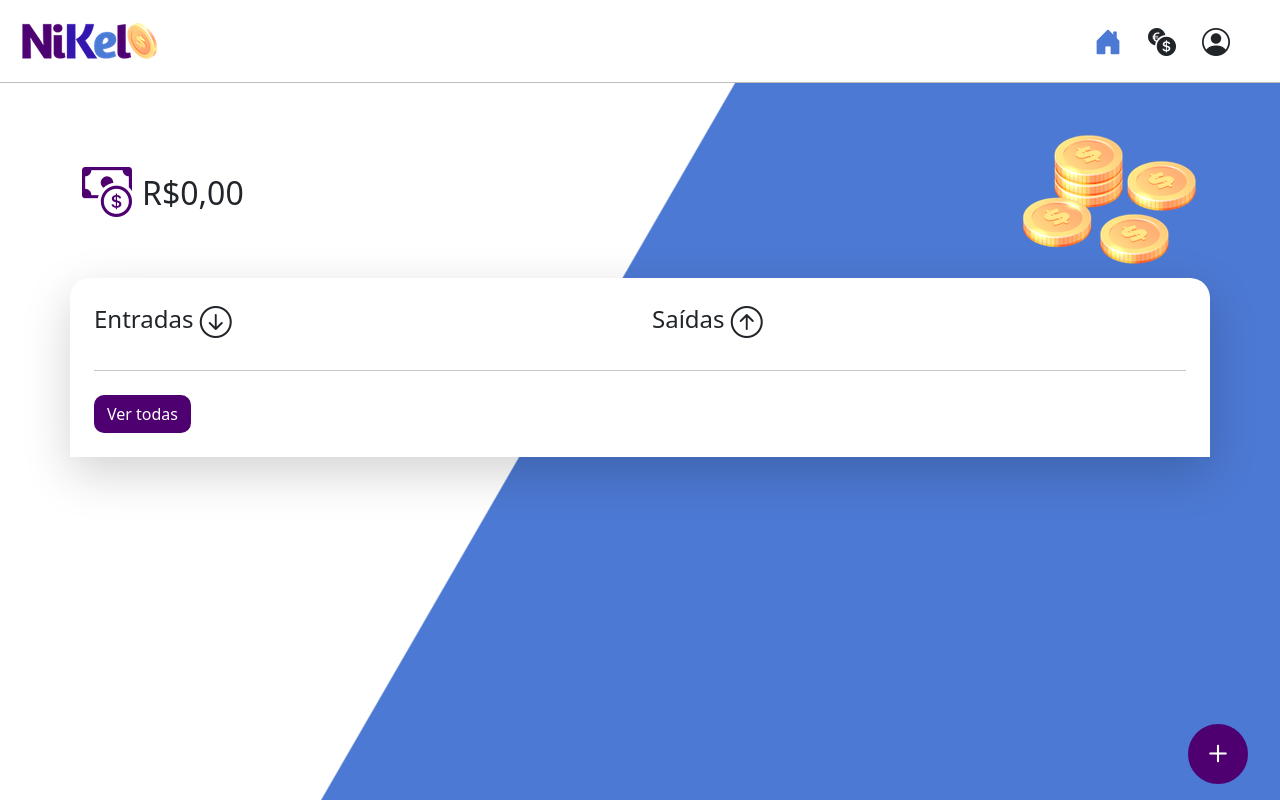
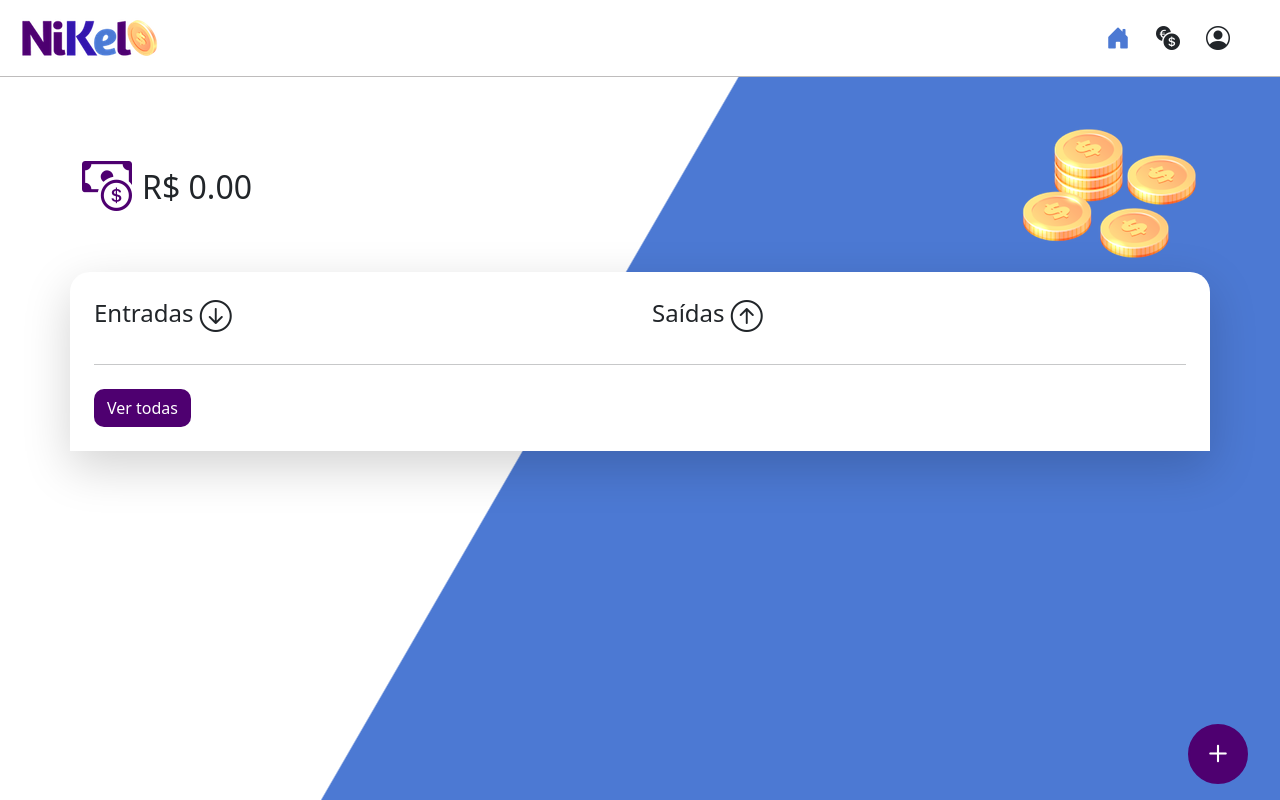
Before and after one commit to LorelayGalery/N-kel, a plain HTML site: page public/home.html in a window 1280 px wide. Drawn offline with nearby package versions, Linux system fonts and the light colour scheme; sample sign-in values are in the browser's storage.

Commit message:
Atualizado

```diff
--- a/public/JS/home.js
+++ b/public/JS/home.js
@@ -82,12 +82,12 @@ function getCashIn() {
         }
 
         for (let index = 0; index < limit; index++) {
-            cashInHtml += '
+            cashInHtml += `
             <div class="row mb-4">
                 <div class="col-12">
                     <h3 class="fs-2">R$ ${cashIn[index].value.toFixed(2)}</h3>
                     <div class="container p-0">
-                        <div class="row">
+                        '<div class="row">'
                             <div class="col-12 col-md-8">
                                 <p>${cashIn[index].description}</p>
                             </div>
@@ -98,7 +98,7 @@ function getCashIn() {
                     </div>
                 </div>
             </div>
-            '
+             `
         }
 
         document.getElementById("cash-in-list").innerHTML = cashInHtml;
@@ -121,7 +121,7 @@ function getCashOut() {
         }
 
         for (let index = 0; index < limit; index++) {
-            cashInHtml += '
+            cashInHtml += `
             <div class="row mb-4">
                 <div class="col-12">
                     <h3 class="fs-2">R$ ${cashIn[index].value.toFixed(2)}</h3>
@@ -137,7 +137,7 @@ function getCashOut() {
                     </div>
                 </div>
             </div>
-            '
+            `
         }
 
         document.getElementById("cash-out-list").innerHTML = cashInHtml;
@@ -156,7 +156,7 @@ function getTotal() {
         }
     });
 
-    document.getElementById("total").innerHTML = 'R$ ${total.toFixed(2)}';
+    document.getElementById("total").innerHTML = `R$ ${total.toFixed(2)}`;
 }
 
 function saveData(data) {
--- a/public/home.html
+++ b/public/home.html
@@ -27,20 +27,20 @@
               <div class="collapse navbar-collapse justify-content-end" id="navbarSupportedContent">
                 <div class="d-flex menu">
                     <a href="home.html"><button class="btn" type="button"><i
-                                class="bi bi-house-door-fill fs-3 color-secondary"></i></button></a>
+                                class="bi bi-house-door-fill fs-4 color-secondary"></i></button></a>
                     <a href="transactions.html"><button class="btn" type="button"><i
-                                class="bi bi-currency-exchange fs-3"></i></button></a>
+                                class="bi bi-currency-exchange fs-4"></i></button></a>
 
                     <div class="dropdown">
-                        <a class="btn" href="#" role="button" id="dropdownMenuLink" data-bs-toggle="dropdown" aria-expanded="false">
-                            <i class="bi bi-person-circle fs-3"></i>
-                        </a>
+                        <button class="btn" type="button" id="dropdownMenuButton1" data-bs-toggle="dropdown"
+                            aria-expanded="false">
+                            <i class="bi bi-person-circle fs-4"></i>
+                        </button>
 
-                        <ul class="dropdown-menu logout" aria-labelledby="dropdownMenuLink">
+                        <ul class="dropdown-menu logout" aria-labelledby="dropdownMenuButton1">
                           <li><button class="dropdown-item" id="button-logout">Sair</button></li>
-
                         </ul>
-                      </div>
+                    </div>
                 </div>
               </div>
             </div>
```
Also changed, not shown: public/JS/transaction.js (+12 -4 lines), public/preview/home.png (deleted), public/preview/login.png (deleted), public/preview/transactions.png (deleted), 2 other files.
